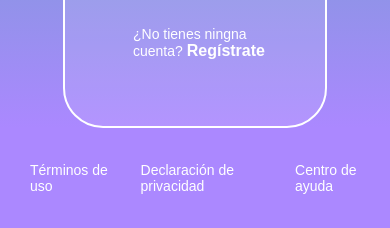
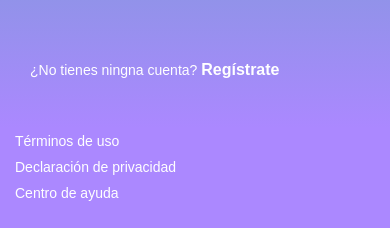
Before and after one commit to CalaoJuanPablo/escuela-js, a plain HTML site: page curso-frontend-dev/login.html in a window 390 px wide. Shown: the part 652-880 px from the top of the page. Drawn offline with Linux system fonts and the light colour scheme; a web font is replaced by a local one.

Commit message:
mobile register and login

```diff
--- a/curso-frontend-dev/css/styles.css
+++ b/curso-frontend-dev/css/styles.css
@@ -73,7 +73,7 @@ body{
 	color: white;
 	padding: 60px 68px 40px;
 	min-height: 700px;
-	width: 80%;
+	width: 100%;
 	max-width: 500px;
 	display: flex;
 	justify-content: space-around;
@@ -174,3 +174,21 @@ body{
 .footer a:hover {
 	text-decoration: underline;
 }
+@media only screen and (max-width:600px) {
+	.login__container {
+		background-color: transparent;
+		border: none;
+		padding: 0;
+	}
+	.footer {
+		flex-direction: column;
+		align-items: flex-start;
+	}
+	.footer a {
+		padding-top: 5px;
+		padding-bottom: 5px;
+	}
+	.footer a:first-of-type {
+		padding-left: 15px;
+	}
+}
```
